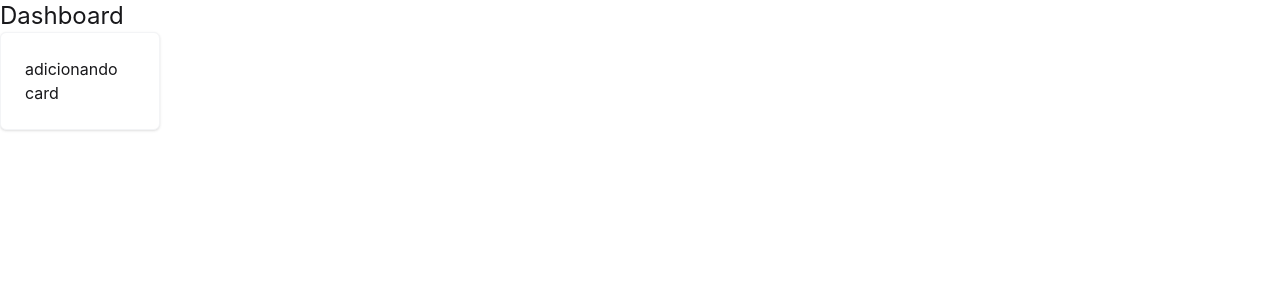
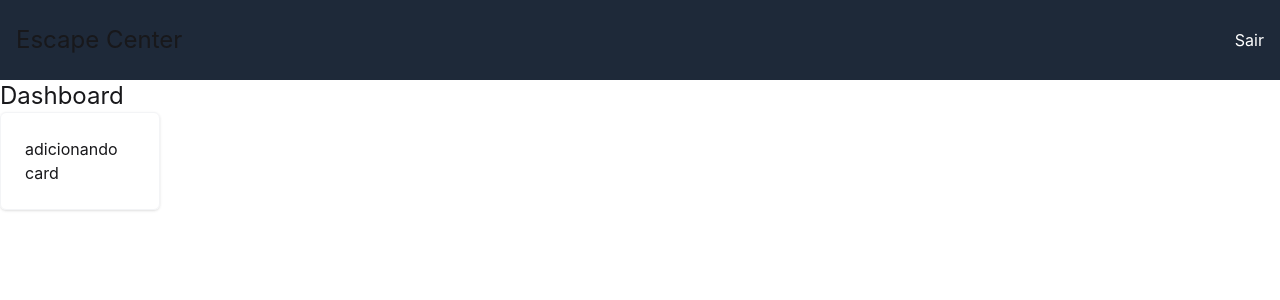
Before and after one commit to Helton-Carlos/escape-center, a React (Vite) app in the folder front-escape-center/: page / in a window 1280 px wide. Shown: the top 300 px of the page. Built offline with nearby package versions, Linux system fonts and the light colour scheme.

Commit message:
feat: add layout header

```diff
--- a/front-escape-center/src/App.tsx
+++ b/front-escape-center/src/App.tsx
@@ -1,14 +1,19 @@
-import { Routes, Route } from 'react-router-dom'
+import { Routes, Route, useLocation } from 'react-router-dom'
 import { Dashboard } from '@/views/Dashboard'
 import { Login } from '@/views/Login'
+import { Header } from '@/layouts/Header'
 
 function App() {
+  const location = useLocation();
+
   return (
     <>
-     <Routes>
-      <Route path="/" element={<Dashboard />} />
-      <Route path="/login" element={<Login />} />
-     </Routes>
+      {location.pathname !== '/login' && <Header />}
+
+      <Routes>
+        <Route path="/" element={<Dashboard />} />
+        <Route path="/login" element={<Login />} />
+      </Routes>
     </>
   )
 }
--- a/front-escape-center/src/components/Form.tsx
+++ b/front-escape-center/src/components/Form.tsx
@@ -19,7 +19,7 @@ export function Form() {
     toast("Erro ao logar, verifique os campos!")
   }
   return (
-    <form className="bg-gray-800 w-90 px-4 py-4 flex flex-col gap-5 mx-auto" onSubmit={handleSubmit}>
+    <form className="bg-gray-800 w-90 px-4 py-4 flex flex-col gap-5" onSubmit={handleSubmit}>
       <h1 className="text-2xl text-center font-bold mt-2">
         Escape Center
       </h1>
--- a/front-escape-center/src/index.css
+++ b/front-escape-center/src/index.css
@@ -13,5 +13,5 @@ body {
 }
 
 @utility card {
-  @apply w-40 bg-white p-6 rounded-md shadow-sm border border-gray-100;
+  @apply w-40 p-6 rounded-md shadow-sm border border-gray-100;
 }
--- /dev/null
+++ b/front-escape-center/src/layouts/Header.tsx
@@ -0,0 +1,21 @@
+import { Link } from 'react-router-dom'
+
+export function Header() {
+  return (
+    <header className="w-full h-20 bg-gray-800 flex items-center justify-center">
+      <div className="w-full max-w-7xl flex items-center justify-between px-4">
+        <h1 className="text-2xl">Escape Center</h1>
+
+        <nav className="flex items-center gap-4">
+          <ul>
+            <li>
+              <Link to="/login" className="text-white hover:text-gray-400">
+                Sair
+              </Link>
+            </li>
+          </ul>
+        </nav>
+      </div>
+    </header>
+  )
+}
```
